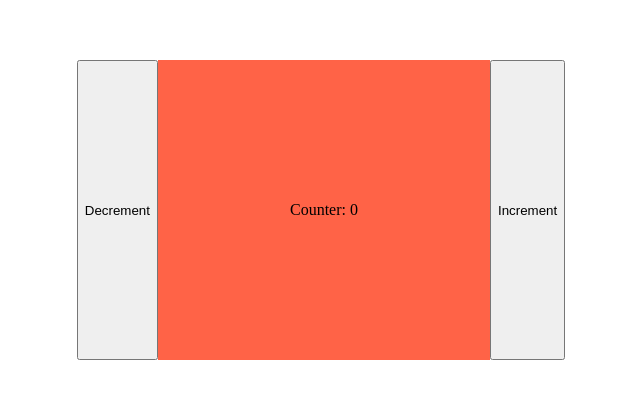
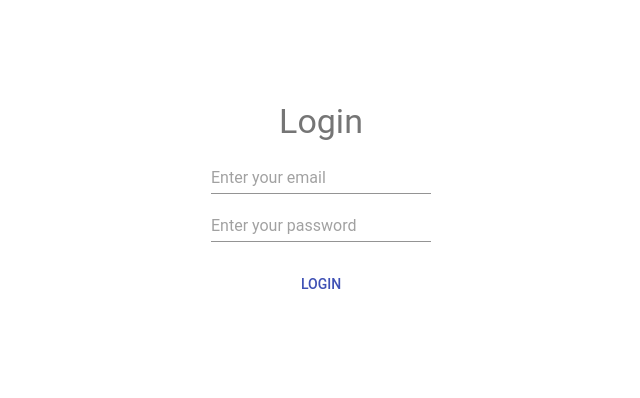
Before and after one commit to skantus/react-redux-seed, a React (Create React App) app: page / in a window 1280 px wide. Shown: the part 198-596 px from the top of the page, without its empty margins (319-959 px from the left). Built offline with nearby package versions, Linux system fonts and the light colour scheme.

Commit message:
Update home component

```diff
--- a/src/components/Home/Home.js
+++ b/src/components/Home/Home.js
@@ -1,39 +1,17 @@
 import React from 'react';
-import { func } from 'prop-types';
 import { connect } from 'react-redux';
-import { Grid, Row, Col } from 'react-flexbox-grid';
-import Details from 'components/Details';
-import { Increment, Decrement } from 'store/actions';
+import { Grid } from 'react-flexbox-grid';
+import LoginForm from 'components/LoginForm';
 import { content } from './home.module.css';
 
 class Home extends React.Component {
   render() {
-    const { Increment, Decrement } = this.props;
     return (
       <Grid fluid className={content}>
-        <Row>
-          <button onClick={Decrement}>Decrement</button>
-          <Col>
-            <Details />
-          </Col>
-          <button onClick={Increment}>Increment</button>
-        </Row>
+        <LoginForm />
       </Grid>
     );
   }
 }
 
-Home.propTypes = {
-  Increment: func.isRequired,
-  Decrement: func.isRequired
-};
-
-const mapDispatchToProps = {
-  Increment,
-  Decrement
-};
-
-export default connect(
-  null,
-  mapDispatchToProps
-)(Home);
+export default connect()(Home);
```
